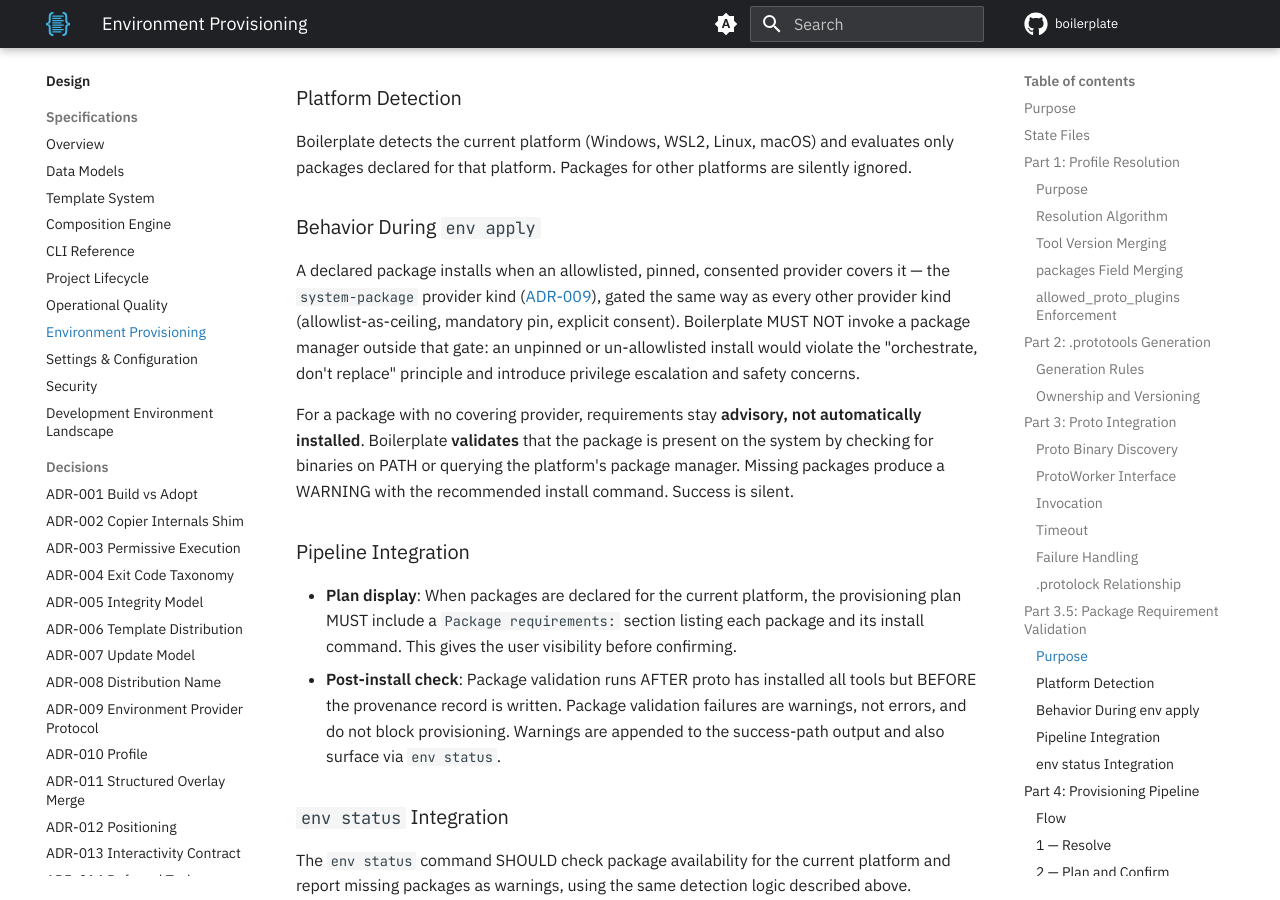
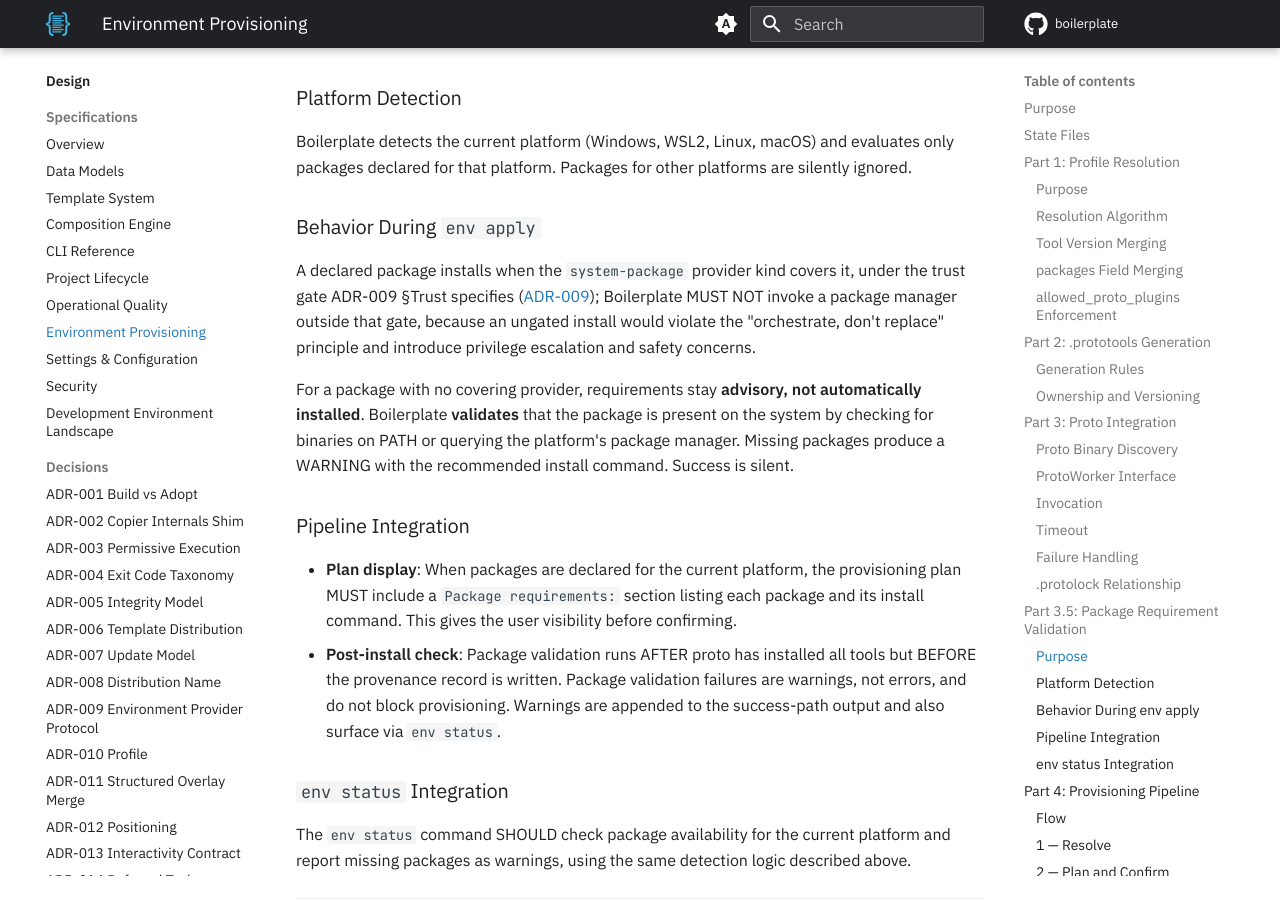
Before and after one commit to TheRealBillSiegler/boilerplate, an MkDocs documentation site: the page built from docs/design/08-environment-provisioning.md, in a window 1280 px wide and 900 px high, scrolled down 6678 px. Built offline with MkDocs 1.6.1 and Material for MkDocs 9.7.7, drawn with Linux system fonts in a browser that asks for light colours; comment, search, counter and statistics services are not loaded; the version menu is left out.

Commit message:
docs(design): cite ADR-009's trust gate in env apply behavior
Co-Authored-By: Claude Sonnet 5.5 <noreply@anthropic.com>

```diff
--- a/docs/design/08-environment-provisioning.md
+++ b/docs/design/08-environment-provisioning.md
@@ -175,7 +175,7 @@ Boilerplate detects the current platform (Windows, WSL2, Linux, macOS) and evalu
 
 ### Behavior During `env apply`
 
-A declared package installs when an allowlisted, pinned, consented provider covers it — the `system-package` provider kind ([ADR-009](adr-009-environment-provider-protocol.md)), gated the same way as every other provider kind (allowlist-as-ceiling, mandatory pin, explicit consent). Boilerplate MUST NOT invoke a package manager outside that gate: an unpinned or un-allowlisted install would violate the "orchestrate, don't replace" principle and introduce privilege escalation and safety concerns.
+A declared package installs when the `system-package` provider kind covers it, under the trust gate ADR-009 §Trust specifies ([ADR-009](adr-009-environment-provider-protocol.md)); Boilerplate MUST NOT invoke a package manager outside that gate, because an ungated install would violate the "orchestrate, don't replace" principle and introduce privilege escalation and safety concerns.
 
 For a package with no covering provider, requirements stay **advisory, not automatically installed**. Boilerplate **validates** that the package is present on the system by checking for binaries on PATH or querying the platform's package manager. Missing packages produce a WARNING with the recommended install command. Success is silent.
 
```
